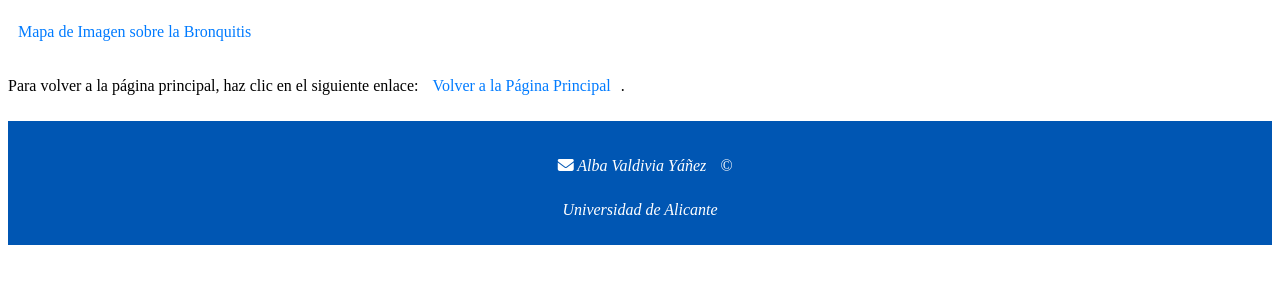
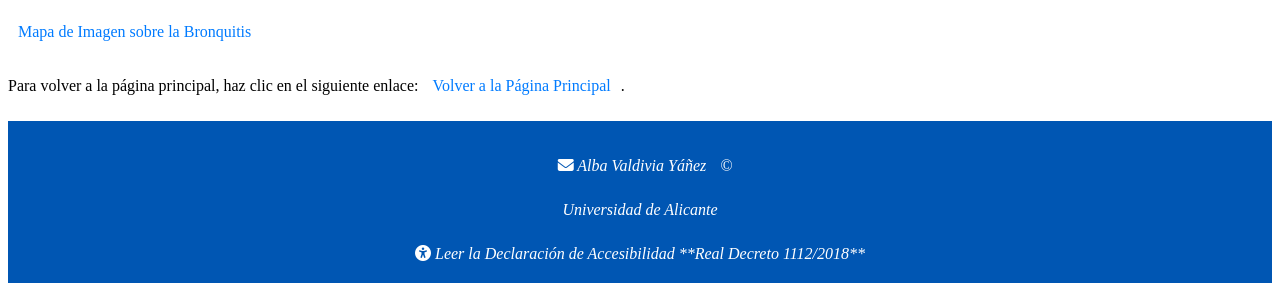
Before and after one commit to albavy/MEDLINE, a plain HTML site: page articulos/B.html in a window 1280 px wide. Shown: the part 2015-2306 px from the top of the page. Before the commit the page ends 2268 px from the top, so only its background shows below. Drawn offline with Linux system fonts and the light colour scheme.

Commit message:
Update B.html

```diff
--- a/articulos/B.html
+++ b/articulos/B.html
@@ -164,6 +164,8 @@
 
             <p><a href="mailto:avy2@alu.ua.es"><i class="fas fa-envelope"></i> Alba Valdivia Yáñez</a> &copy;</p>
             <p>Universidad de Alicante</p>
+	    <a href="../accesibilidad/accesibilidad.pdf"><i class="fas fa-universal-access"></i> Leer la Declaración de Accesibilidad **Real Decreto 1112/2018**</a>
+
         </address>
     </footer>
 
```
